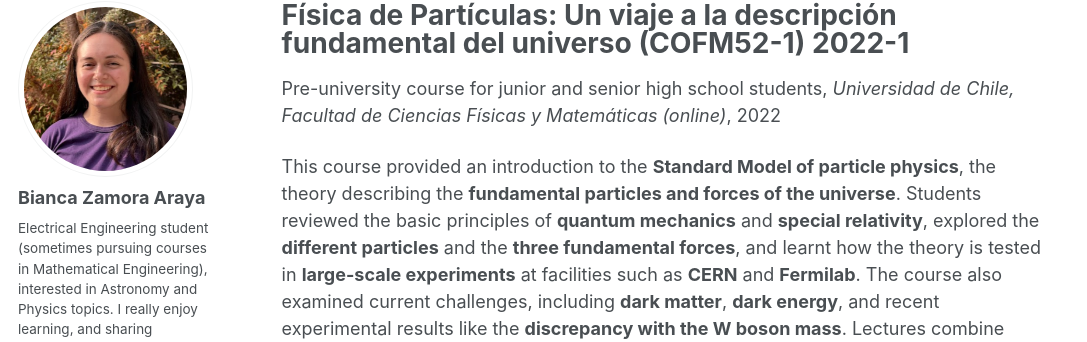
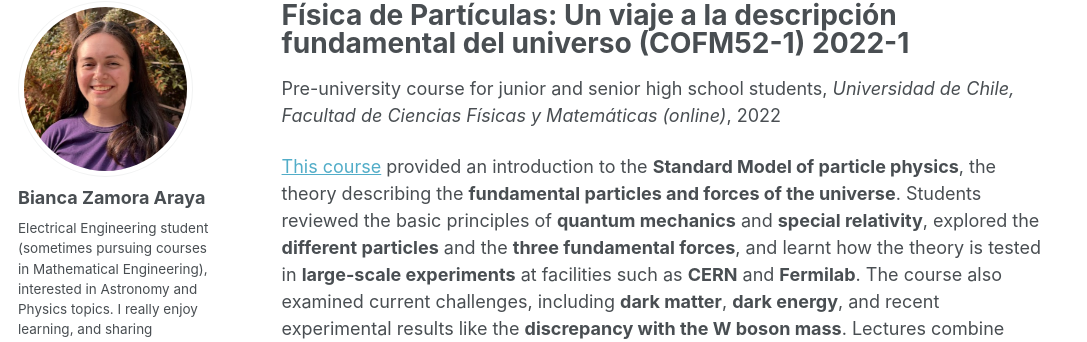
Before and after one commit to Bianca-Zamora-Araya/Bianca-Zamora-Araya.github.io, a Jekyll site: the page built from _teaching/2022-1_COFM52-1.md, in a window 1280 px wide and 900 px high. Shown: the part 98-440 px from the top of the window, without its empty margins (0-1087 px from the left). Built offline with Jekyll 4.4.1, drawn with Linux system fonts in a browser that asks for light colours; a script that is not in the unit is left out; part of the change alters nothing that is shown.

Commit message:
Update 2022-1_COFM52-1.md

```diff
--- a/_teaching/2022-1_COFM52-1.md
+++ b/_teaching/2022-1_COFM52-1.md
@@ -2,14 +2,14 @@
 title: "Física de Partículas: Un viaje a la descripción fundamental del universo (COFM52-1) 2022-1"
 collection: teaching
 type: "Pre-university course for junior and senior high school students"
-permalink: "https://www.u-cursos.cl/escverano/2022/2/COFM52/1/material_docente/"
+permalink: "2021-1_COFM52-1"
 venue: "Universidad de Chile, Facultad de Ciencias Físicas y Matemáticas (online)"
 date: 2022-07-01
 location: "Santiago, Chile"
 ---
 
 
-This course provided an introduction to the **Standard Model of particle physics**, the theory describing the **fundamental particles and forces of the universe**. Students reviewed the basic principles of **quantum mechanics** and **special relativity**, explored the **different particles** and the **three fundamental forces**, and learnt how the theory is tested in **large-scale experiments** at facilities such as **CERN** and **Fermilab**. The course also examined current challenges, including **dark matter**, **dark energy**, and recent experimental results like the **discrepancy with the W boson mass**. Lectures combine theoretical concepts with applied examples, supported by tutorials with solved exercises, while assessments involve problem-solving, mathematical applications, and data analysis using ``Python``.
+[This course](https://www.u-cursos.cl/escverano/2022/2/COFM52/1/material_docente/) provided an introduction to the **Standard Model of particle physics**, the theory describing the **fundamental particles and forces of the universe**. Students reviewed the basic principles of **quantum mechanics** and **special relativity**, explored the **different particles** and the **three fundamental forces**, and learnt how the theory is tested in **large-scale experiments** at facilities such as **CERN** and **Fermilab**. The course also examined current challenges, including **dark matter**, **dark energy**, and recent experimental results like the **discrepancy with the W boson mass**. Lectures combine theoretical concepts with applied examples, supported by tutorials with solved exercises, while assessments involve problem-solving, mathematical applications, and data analysis using ``Python``.
 
 As a **teaching assistant**, I was responsible for preparing **worksheets** and **tutorial sessions**, **grading** problem sets, and developing a **Jupyter Notebook** as an assessed activity to introduce students to ``Python`` and data analysis using ``Pandas`` library, as well as giving feedback to the students to improve their learning process.
 
```
